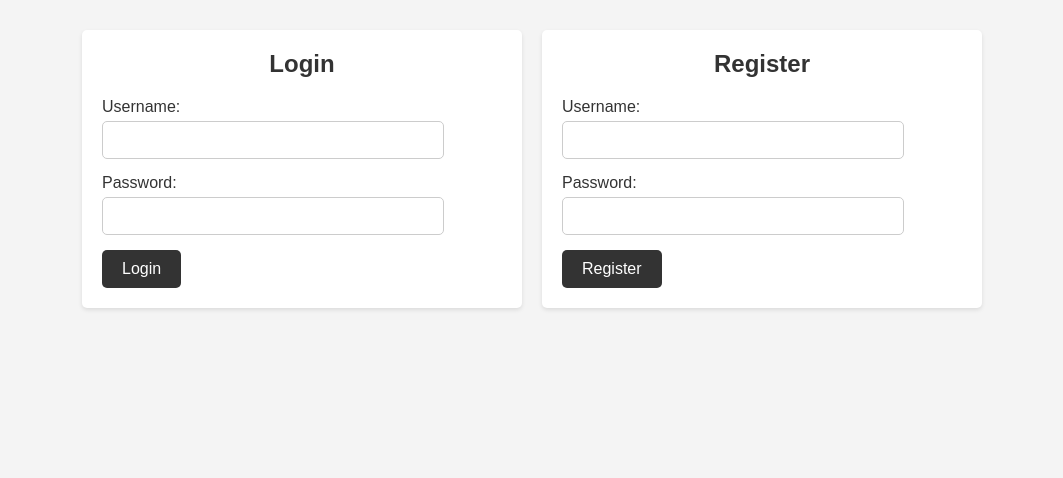
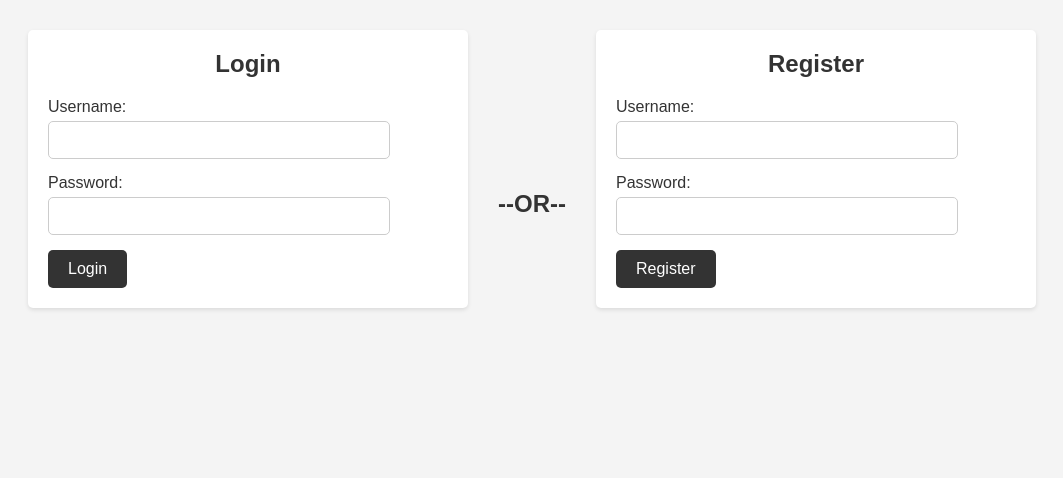
Before and after one commit to morweee/SoundPost, a Node server app: page /login in a window 1280 px wide. Shown: the part 57-535 px from the top of the page, without its empty margins (108-1171 px from the left). Run offline with Node 20, Linux system fonts and the light colour scheme; some libraries are stand-ins or nearby versions.

Commit message:
seperate loginRegister UI

```diff
--- a/public/css/styles.css
+++ b/public/css/styles.css
@@ -79,6 +79,14 @@ footer {
 .login-area h2, .register-area h2 {
     margin-top: 0;
     text-align: center;
+}
+
+#seperate-label {
+    display: flex;
+    justify-content: space-between;
+    align-items: center;
+    margin-top: 150px;
+    padding: 20px;
 }
 
 .form-group {
--- a/server.js
+++ b/server.js
@@ -261,7 +261,6 @@ let posts = [
     }
 ];
 
-
 // Function to find a user by username
 function findUserByUsername(username) {
     // TODO: Return user object if found, otherwise return undefined
--- a/views/layouts/main.handlebars
+++ b/views/layouts/main.handlebars
@@ -43,6 +43,7 @@
         </nav>
     </header>
 
+
     {{{body}}}
 
     <footer>
--- a/views/loginRegister.handlebars
+++ b/views/loginRegister.handlebars
@@ -23,6 +23,7 @@
     </section>
 
     <!-- say --OR-- ... with style -->
+    <h2 id="seperate-label">--OR--</h2>
 
     <section class = "register-area">
         <h2>Register</h2>
--- a/views/profile.handlebars
+++ b/views/profile.handlebars
@@ -29,6 +29,7 @@
     {{/if}}
 </section>
 
+
 <script>
     // Handlebars helper for formatting the date
     Handlebars.registerHelper('formatDate', function(date) {
```
Also changed, not shown: views/home.handlebars (line endings or trailing spaces), views/partials/post.handlebars (line endings or trailing spaces).
